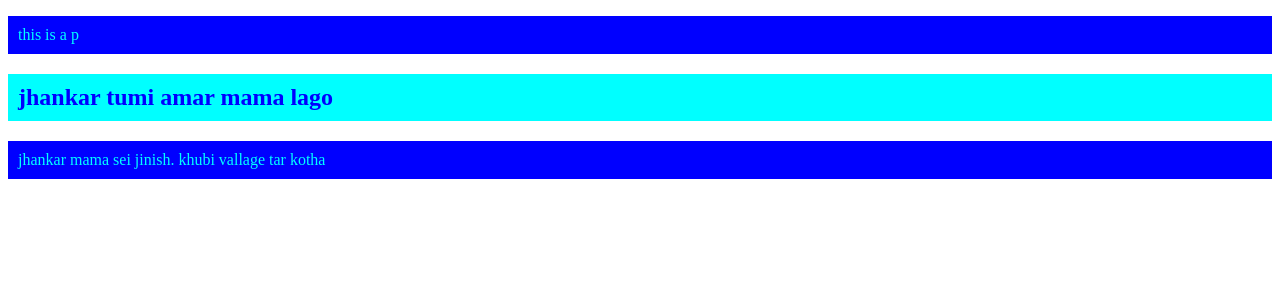
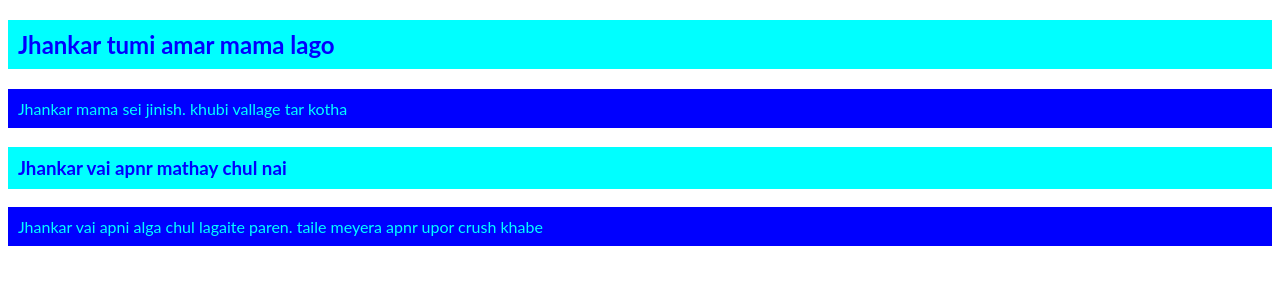
Before and after one commit to asibiqbal/my-first-repo, a plain HTML site: page index.html in a window 1280 px wide. Drawn offline with Linux system fonts and the light colour scheme.

Commit message:
re-check

```diff
--- a/index.html
+++ b/index.html
@@ -8,8 +8,12 @@
     <link rel="stylesheet" href="style.css">
 </head>
 <body>
-    <p>this is a p</p>
-    <h2>jhankar tumi amar mama lago</h2>
-    <p>jhankar mama sei jinish. khubi vallage tar kotha</p>
+    <h2>Jhankar tumi amar mama lago</h2>
+    <p>Jhankar mama sei jinish. khubi vallage tar kotha</p>
+
+    <h3>Jhankar vai apnr mathay chul nai</h3>
+    <p>Jhankar vai apni alga chul lagaite paren. taile meyera apnr upor crush khabe</p>
+
+
 </body>
 </html>
--- a/style.css
+++ b/style.css
@@ -1,4 +1,4 @@
-h2{
+h2 , h3{
     color: blue;
     background-color: aqua;
     padding: 10px 10px;
@@ -8,3 +8,6 @@ p{
     background-color: blue;
     padding: 10px 10px;
 }
+body{
+    font-family: lato;
+}
```
